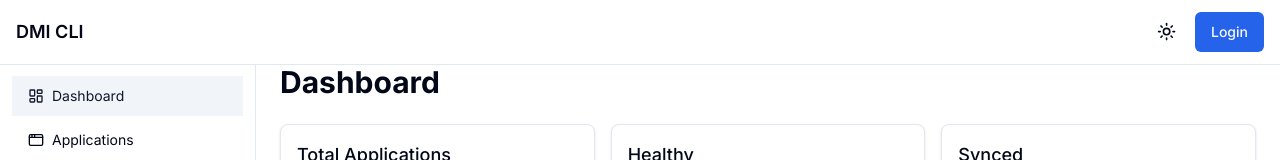
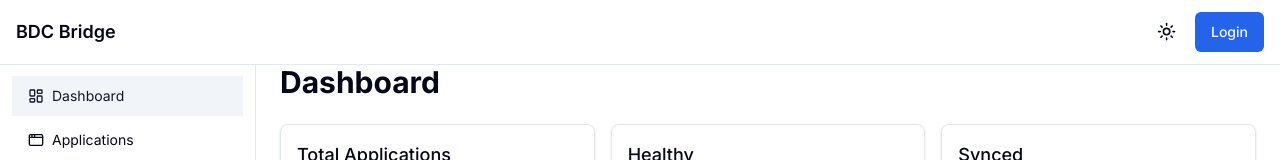
Before and after one commit to sysintelligent/bdc-bridge, a Next.js app in the folder ui/: page /dashboard in a window 1280 px wide. Shown: the top 160 px of the page. Built offline with nearby package versions, Linux system fonts and the light colour scheme.

Commit message:
Update Header component

```diff
--- a/ui/src/components/Header.tsx
+++ b/ui/src/components/Header.tsx
@@ -19,7 +19,7 @@ const Header: React.FC = () => {
           <span className="sr-only">Toggle menu</span>
         </Button>
         <Link href="/" className="flex-1 text-lg font-semibold">
-          DMI CLI
+          BDC Bridge
         </Link>
         <div className="flex items-center gap-2">
           <ThemeToggle />
```
